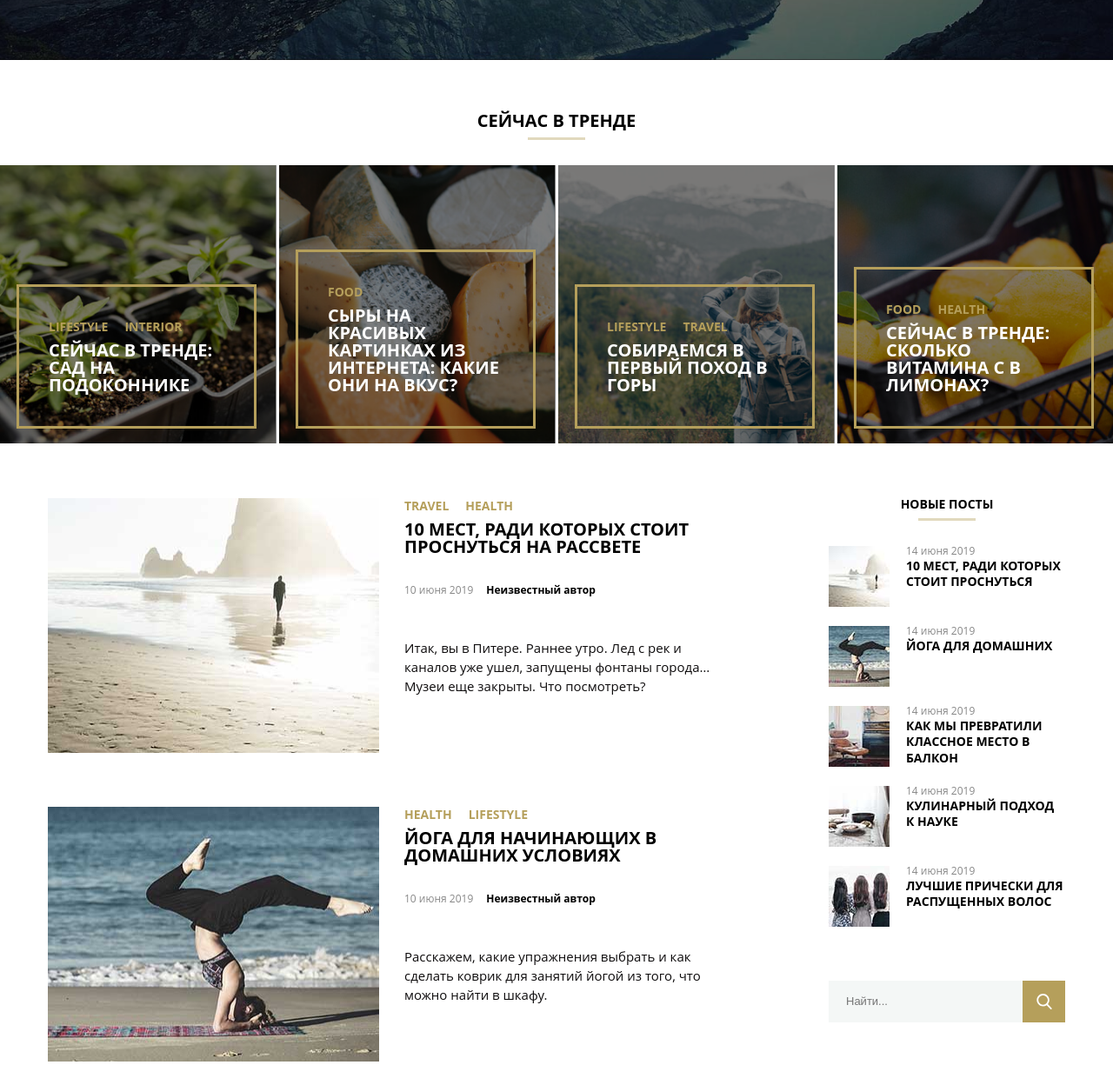
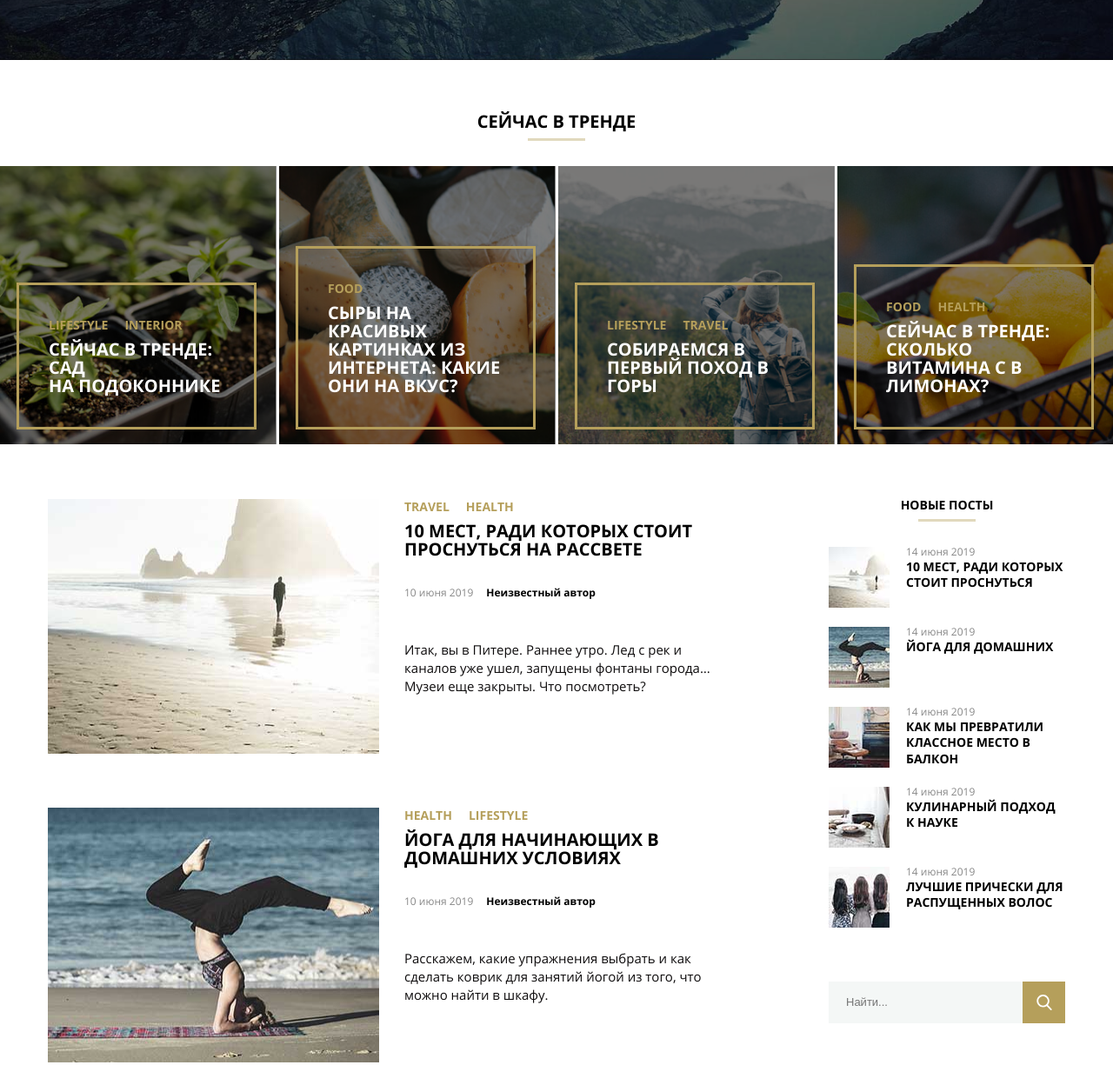
Before and after one commit to NadiaRuss/MQ-dipolm, a plain HTML site: page index.html in a window 1280 px wide. Shown: the part 383-1608 px from the top of the page at 87% size. Drawn offline with Linux system fonts and the light colour scheme; files whose address does not match are found by name; a web font is replaced by a local one.

Commit message:
Add files via upload

```diff
--- a/css/style.css
+++ b/css/style.css
@@ -1,13 +1,13 @@
 @font-face {
     font-family: "Open sans";
-    src: url(fonts/OpenSans-Bold.woff);
+    src: url(../fonts/OpenSans-Bold.woff);
     font-weight: 700;
     font-style: bold;
 }
 
 @font-face {
     font-family: "Open sans";
-    src: url(fonts/OpenSans-Regular.woff);
+    src: url(../fonts/OpenSans-Regular.woff);
     font-weight: 400;
     font-style: regular;
 }
@@ -20,7 +20,7 @@
 }
 
 body {
-    font-family: "Open sans";
+    font-family: "Open sans", "sans-serif;";
     line-height: 1;
     color: #ffffff;
     margin: 0;
@@ -133,10 +133,10 @@ h1 {
 
 }
 
-.trend1,
-.trend2,
-.trend3,
-.trend4 {
+.trend_now,
+.trend_cheese,
+.trend_hike,
+.trend_lemon {
     background-repeat: no-repeat;
     background-size: cover;
     background-color: #28393c;
@@ -146,26 +146,26 @@ h1 {
     align-items: flex-end;
 }
 
-.trend1 {
+.trend_now {
     background-image: url("../images/trend1.jpg");
 }
 
-.trend2 {
+.trend_cheese {
     background-image: url("../images/trend2.jpg");
 }
 
-.trend3 {
+.trend_hike {
     background-image: url("../images/trend3.jpg");
 }
 
-.trend4 {
+.trend_lemon {
     background-image: url("../images/trend4.jpg");
 }
 
-.trend1:before,
-.trend2:before,
-.trend3:before,
-.trend4:before {
+.trend_now:before,
+.trend_cheese:before,
+.trend_hike:before,
+.trend_lemon:before {
     content: '';
     width: 24.82%;
     height: 320px;
@@ -177,6 +177,7 @@ h1 {
 h2 {
     font-size: 20px;
     font-weight: 700;
+    line-height: 21px;
 }
 
 .trend_content {
@@ -278,7 +279,7 @@ h2 {
 
 p {
     margin-top: 0.8em;
-    line-height: 22px;
+    line-height: 21px;
 }
 
 .content_text {
--- a/index.html
+++ b/index.html
@@ -27,19 +27,19 @@
             <h1 class="banner">блог о творчестве, спорте, и образе жизни</h1>
         </div>
     </header>
-    <article class="now_trends">
+    <section class="now_trends">
         <h2 class="now_trends_title">сейчас в тренде</h2>
         <div class="container_trends">
-            <div class="trend1">
+            <article class="trend_now">
                 <div class="trend_content">
                     <ul class="tags_list">
                         <li class="tags_list_item"><a href="#0">lifestyle</a></li>
                         <li class="tags_list_item"><a href="#0">interior</a></li>
                     </ul>
-                    <h2>сейчас в тренде: сад на подоконнике</h2>
+                    <h2>сейчас в тренде: сад<br> на подоконнике</h2>
                 </div>
-            </div>
-            <div class="trend2">
+            </article>
+            <article class="trend_cheese">
                 <div class="trend_content">
                     <ul class="tags_list">
                         <li class="tags_list_item"><a href="#0">food</a></li>
@@ -47,8 +47,8 @@
                     <h2>сыры на красивых картинках из интернета:
                         какие они на вкус?</h2>
                 </div>
-            </div>
-            <div class="trend3">
+            </article>
+            <article class="trend_hike">
                 <div class="trend_content">
                     <ul class="tags_list">
                         <li class="tags_list_item"><a href="#0">lifestyle</a></li>
@@ -56,8 +56,8 @@
                     </ul>
                     <h2>собираемся в первый поход в горы</h2>
                 </div>
-            </div>
-            <div class="trend4">
+            </article>
+            <article class="trend_lemon">
                 <div class="trend_content">
                     <ul class="tags_list">
                         <li class="tags_list_item"><a href="#0">food</a></li>
@@ -65,12 +65,12 @@
                     </ul>
                     <h2>сейчас в тренде: сколько витамина с в лимонах?</h2>
                 </div>
-            </div>
+            </article>
         </div>
-    </article>
+    </section>
     <div class="main_container">
         <main class="main">
-            <section class="main_news">
+            <article class="main_news">
                 <img class="img" src="images/last-post1.jpg" alt="Человек идет по пляжу">
                 <div class="container_news">
                     <ul class="tags_list">
@@ -86,8 +86,8 @@
                         <p>Итак, вы в Питере. Раннее утро. Лед с рек и каналов уже ушел, запущены фонтаны города… Музеи еще закрыты. Что посмотреть?</p>
                     </div>
                 </div>
-            </section>
-            <section class="main_news">
+            </article>
+            <article class="main_news">
                 <img class="img" src="images/last-post2.jpg" alt="Девушка занимается йогой и стоит на голове">
                 <div class="container_news">
                     <ul class="tags_list">
@@ -102,8 +102,8 @@
                         <p>Расскажем, какие упражнения выбрать и как сделать коврик для занятий йогой из того, что можно найти в шкафу.</p>
                     </div>
                 </div>
-            </section>
-            <section class="main_news">
+            </article>
+            <article class="main_news">
                 <img class="img" src="images/last-post3.jpg" alt="Человек танцует под музыку">
                 <div class="container_news">
                     <ul class="tags_list">
@@ -117,8 +117,8 @@
                         <p>Мы составили список лучших летних фестивалей по всему миру.</p>
                     </div>
                 </div>
-            </section>
-            <section class="main_news">
+            </article>
+            <article class="main_news">
                 <img class="img" src="images/last-post4.jpg" alt="Накрытый обед на столе">
                 <div class="container_news">
                     <ul class="tags_list">
@@ -132,8 +132,8 @@
                         <p>Узнаем основы проектирования новых пищевых и около-пищевых опытов, вскроем физику, химию и микробиологию еды.</p>
                     </div>
                 </div>
-            </section>
-            <section class="main_news">
+            </article>
+            <article class="main_news">
                 <img class="img" src="images/last-post5.jpg" alt="Подушка с принтом">
                 <div class="container_news">
                     <ul class="tags_list">
@@ -148,46 +148,46 @@
                         <p>Подушки для дивана целесообразнее заказать в съемных чехлах на молнии, если потребуется чистка подушек, проще снять чехлы, чем везти подушку в химчистку.</p>
                     </div>
                 </div>
-            </section>
+            </article>
         </main>
         <aside class="posts">
             <section class="new_posts">
                 <h3 class="new_post_title">новые посты</h3>
-                <div class="conteiner_posts">
+                <article class="conteiner_posts">
                     <img class="new_posts_img" src="images/new-post1.jpg" alt="Человек идет по пляжу">
                     <div class="small_container">
                         <time class="card-date" datetime="2019-06-14"> 14 июня 2019</time>
                         <h3 class="card"><a href="#0">10 мест, ради которых стоит проснуться</a></h3>
                     </div>
-                </div>
-                <div class="conteiner_posts">
+                </article>
+                <article class="conteiner_posts">
                     <img class="new_posts_img" src="images/new-post2.jpg" alt="Девушка занимается йогой">
                     <div class="small_container">
                         <time class="card-date" datetime="2019-06-14"> 14 июня 2019</time>
                         <h3 class="card"><a href="#0">йога для домашних</a></h3>
                     </div>
-                </div>
-                <div class="conteiner_posts">
+                </article>
+                <article class="conteiner_posts">
                     <img class="new_posts_img" src="images/new-post3.jpg" alt="Фото ремонта">
                     <div class="small_container">
                         <time class="card-date" datetime="2019-06-14"> 14 июня 2019</time>
                         <h3 class="card"><a href="#0">как мы превратили классное место в балкон</a></h3>
                     </div>
-                </div>
-                <div class="conteiner_posts">
+                </article>
+                <article class="conteiner_posts">
                     <img class="new_posts_img" src="images/new-post4.jpg" alt="Человек идет по пляжу">
                     <div class="small_container">
                         <time class="card-date" datetime="2019-06-14"> 14 июня 2019</time>
                         <h3 class="card"><a href="#0">кулинарный подход к науке</a></h3>
                     </div>
-                </div>
-                <div class="conteiner_posts">
+                </article>
+                <article class="conteiner_posts">
                     <img class="new_posts_img" src="images/new-post5.jpg" alt="Накрытый обед">
                     <div class="small_container">
                         <time class="card-date" datetime="2019-06-14"> 14 июня 2019</time>
                         <h3 class="card"><a href="#0">лучшие прически для распущенных волос</a></h3>
                     </div>
-                </div>
+                </article>
                 <section class="form">
                     <label class="form-search">
                         <span class="search_hidden"> Введите интересующую Вас тему</span>
@@ -208,7 +208,6 @@
             </section>
             <section class="tags">
                 <h3 class="tag_title">теги</h3>
-                <div class="tags_container">
                     <ul class="tag_btn_list">
                         <li><a class="tag_btn" href="#0">fashion</a></li>
                         <li><a class="tag_btn" href="#0">music</a></li>
@@ -219,11 +218,9 @@
                         <li><a class="tag_btn" href="#0">food</a></li>
                         <li><a class="tag_btn" href="#0">health</a></li>
                     </ul>
-                </div>
             </section>
             <section class="themes">
                 <h3 class="themes_title">темы</h3>
-                <div class="theme_container">
                     <ul class="themes_list">
                         <li class="theme_list_item"><a href="#0">Красота</a><span class="theme-card-span"> 12</span></li>
                         <li class="theme_list_item"><a href="#0">Здоровье</a><span class="theme-card-span"> 4</span></li>
@@ -232,14 +229,13 @@
                         <li class="theme_list_item"><a href="#0">Спорт</a><span class="theme-card-span"> 62</span></li>
                         <li class="theme_list_item"><a href="#0">Йога</a><span class="theme-card-span"> 8</span></li>
                     </ul>
-                </div>
             </section>
         </aside>
     </div>
-    <article class="our_products">
+    <section class="our_products">
         <h2 class="products_title">наши изделия</h2>
         <div class="container_products">
-            <section class="product">
+            <article class="product">
                 <img class="product_img" src="images/shop-item-desk1.jpg" alt="подушка на диване">
                 <div class="small_cont_prod">
                     <h2 class="product_header">подушки на диван</h2>
@@ -258,8 +254,8 @@
                         <button class="product_button" type="button">в магазин</button>
                     </div>
                 </div>
-            </section>
-            <section class="product">
+            </article>
+            <article class="product">
                 <img class="product_img" src="images/shop-item-desk2.jpg" alt="кукла зайчик">
                 <div class="small_cont_prod">
                     <h2 class="product_header">кукла &laquo;зайчик&raquo;</h2>
@@ -278,8 +274,8 @@
                         <button class="product_button" type="button">в магазин</button>
                     </div>
                 </div>
-            </section>
-            <section class="product">
+            </article>
+            <article class="product">
                 <img class="product_img" src="images/shop-item-desk3.jpg" alt="">
                 <div class="small_cont_prod">
                     <h2 class="product_header">шестиугольная рамка</h2>
@@ -298,9 +294,9 @@
                         <button class="product_button" type="button">в магазин</button>
                     </div>
                 </div>
-            </section>
+            </article>
         </div>
-    </article>
+    </section>
     <footer class="footer">
         <address class="social_icon_adress">
             <ul class="social_icons">
```
